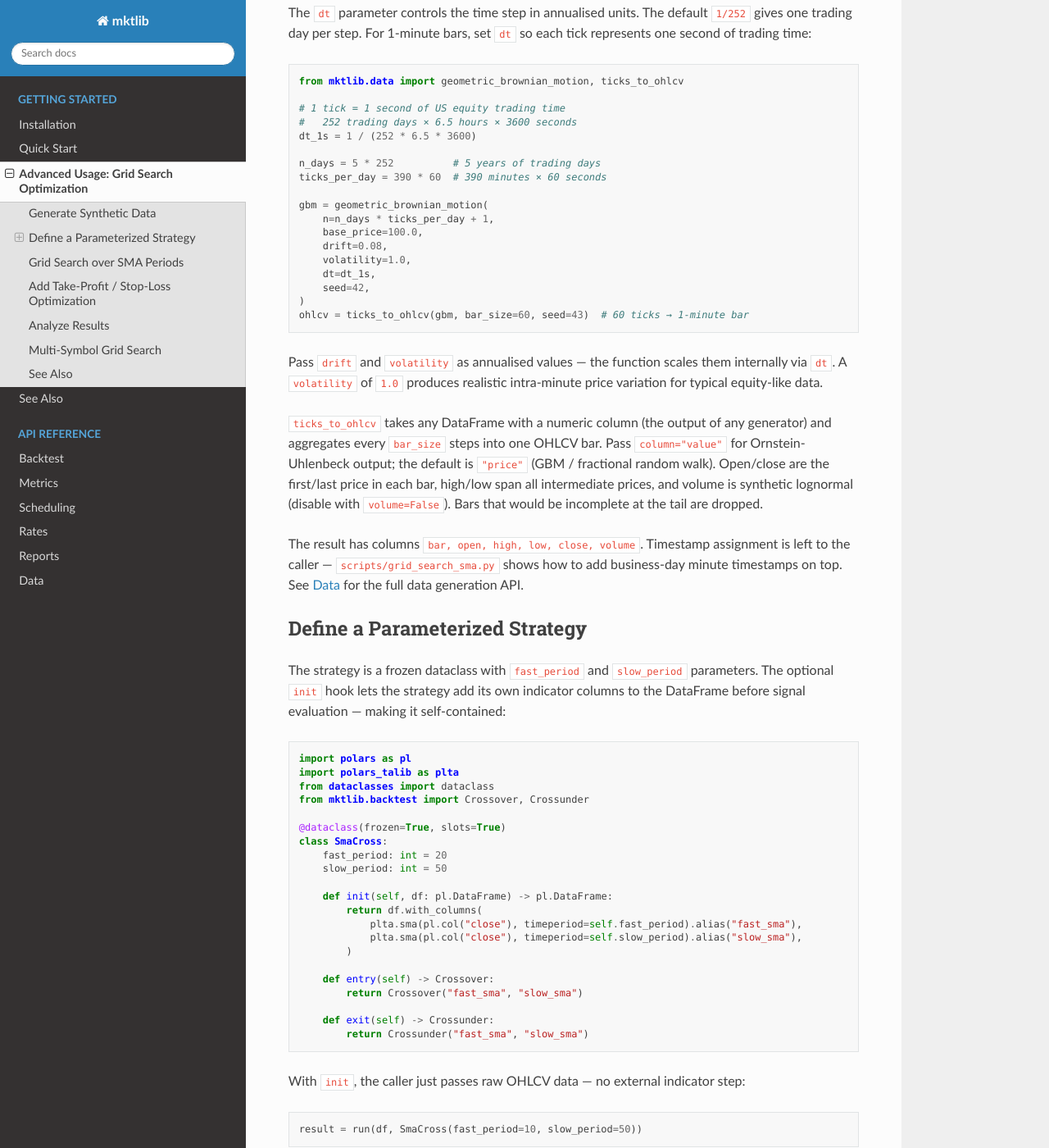
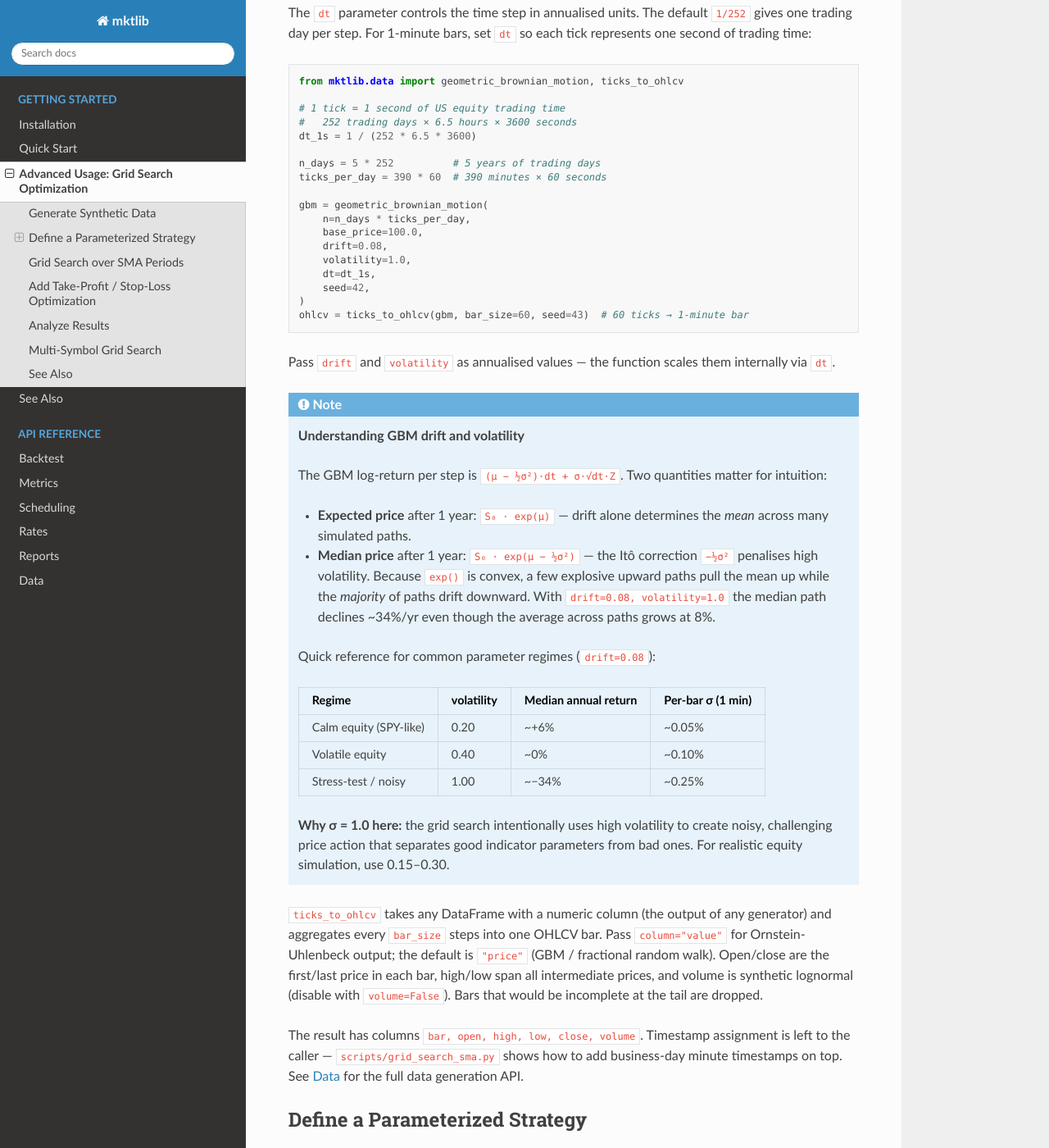
Before and after one commit to mattbuck85/polars-mktlib, a Sphinx documentation site: the page built from docs/advanced.rst, in a window 1280 px wide and 1400 px high, scrolled down 571 px. Shown: the whole window at 82% size. Built offline with Sphinx 7.4.7 and the Read the Docs theme 3.1.0, drawn with Linux system fonts in a browser that asks for light colours.

Commit message:
fix: restore swapped GBM defaults and document vol/drift rationale
The linter reformatted grid_search_sma.py and swapped annual_drift/annual_vol
defaults. Restores drift=0.08, vol=1.0 to match docs/advanced.rst. Also fixes
off-by-one in GBM tick count, adds comment explaining intentionally high vol,
expands advanced.rst with GBM parameter regime table, and fixes
get_risk_free_rate date type.

Co-Authored-By: Claude Opus 4.6 <noreply@anthropic.com>

```diff
--- a/docs/advanced.rst
+++ b/docs/advanced.rst
@@ -48,8 +48,46 @@ each tick represents one second of trading time:
    ohlcv = ticks_to_ohlcv(gbm, bar_size=60, seed=43)  # 60 ticks → 1-minute bar
 
 Pass ``drift`` and ``volatility`` as annualised values — the function scales
-them internally via ``dt``. A ``volatility`` of ``1.0`` produces realistic
-intra-minute price variation for typical equity-like data.
+them internally via ``dt``.
+
+.. note:: **Understanding GBM drift and volatility**
+
+   The GBM log-return per step is ``(μ − ½σ²)·dt + σ·√dt·Z``. Two quantities
+   matter for intuition:
+
+   - **Expected price** after 1 year: ``S₀ · exp(μ)`` — drift alone determines
+     the *mean* across many simulated paths.
+   - **Median price** after 1 year: ``S₀ · exp(μ − ½σ²)`` — the Itô correction
+     ``−½σ²`` penalises high volatility. Because ``exp()`` is convex, a few
+     explosive upward paths pull the mean up while the *majority* of paths drift
+     downward. With ``drift=0.08, volatility=1.0`` the median path declines
+     ~34%/yr even though the average across paths grows at 8%.
+
+   Quick reference for common parameter regimes (``drift=0.08``):
+
+   .. list-table::
+      :header-rows: 1
+
+      * - Regime
+        - volatility
+        - Median annual return
+        - Per-bar σ (1 min)
+      * - Calm equity (SPY-like)
+        - 0.20
+        - ~+6%
+        - ~0.05%
+      * - Volatile equity
+        - 0.40
+        - ~0%
+        - ~0.10%
+      * - Stress-test / noisy
+        - 1.00
+        - ~−34%
+        - ~0.25%
+
+   **Why σ = 1.0 here:** the grid search intentionally uses high volatility to
+   create noisy, challenging price action that separates good indicator
+   parameters from bad ones. For realistic equity simulation, use 0.15–0.30.
 
 ``ticks_to_ohlcv`` takes any DataFrame with a numeric column (the output of
 any generator) and aggregates every ``bar_size`` steps into one OHLCV bar.
```
Also changed, not shown: other parts of docs/advanced.rst (+1 -1 lines), 1 other file.
